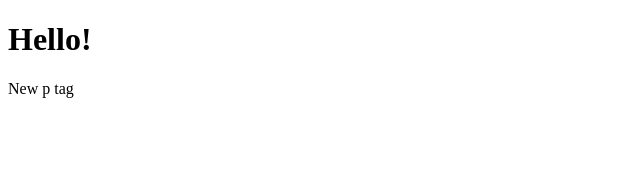
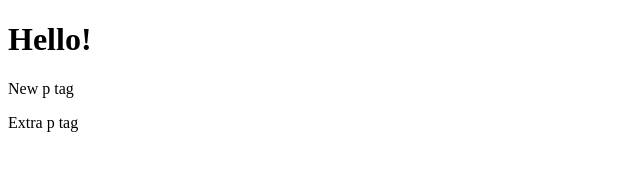
Before and after one commit to andrewcode001/testproject, a plain HTML site: page index.html in a window 1280 px wide. Shown: the full height of the page, 0-640 px from the left. Drawn offline with Linux system fonts and the light colour scheme.

Commit message:
Third Commit

```diff
--- a/index.html
+++ b/index.html
@@ -9,5 +9,6 @@
 <body>
     <h1>Hello!</h1>
     <p>New p tag</p>
+    <p>Extra p tag</p>
 </body>
 </html>
```
